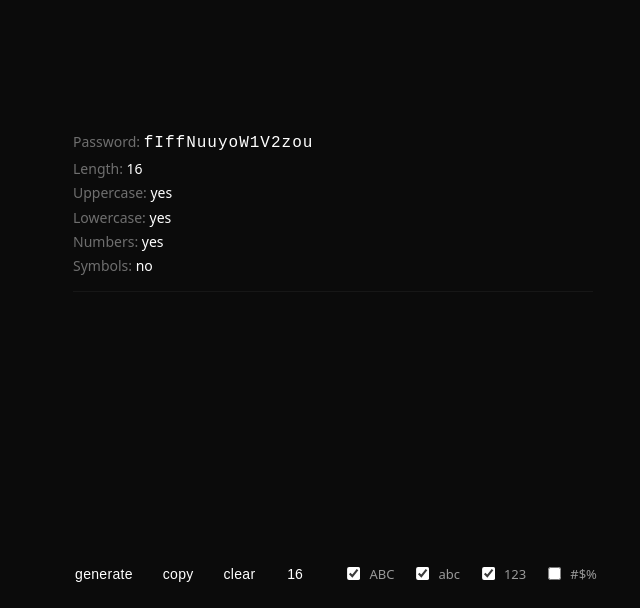
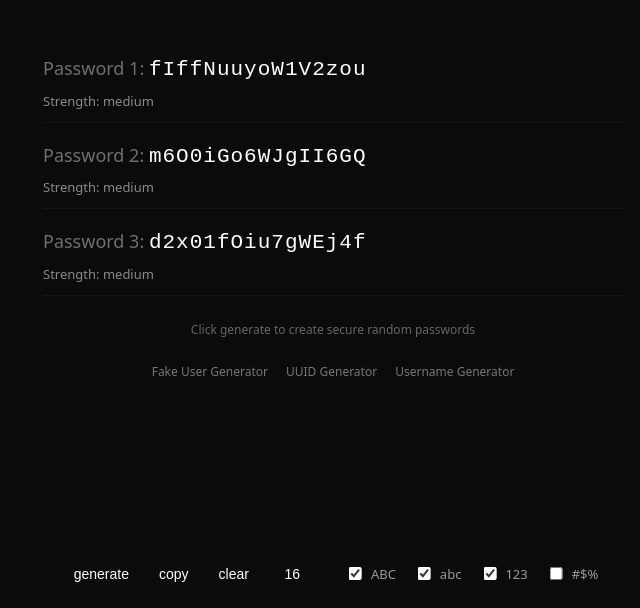
Before and after one commit to Ast07221/password-generator, a plain HTML site: page index.html in a window 1280 px wide. Shown: the part 192-800 px from the top of the page, without its empty margins (307-947 px from the left). Drawn offline with Linux system fonts and the light colour scheme.

Commit message:
Update index.html

```diff
--- a/index.html
+++ b/index.html
@@ -26,22 +26,22 @@ body{
     min-height:100vh;
     padding:20px;
     box-sizing:border-box;
+    position:relative;
 }
 .output{
     width:100%;
-    max-width:520px;
-    min-height:180px;
+    max-width:580px;
     text-align:left;
 }
 .card{
     width:100%;
-    padding:10px 0;
+    padding:12px 0;
     border-bottom:1px solid rgba(255,255,255,0.05);
 }
 .line{
-    margin:4px 0;
-    line-height:1.45;
-    font-size:14px;
+    margin:6px 0;
+    line-height:1.5;
+    font-size:18px;
     word-break:break-all;
 }
 .label{
@@ -49,6 +49,30 @@ body{
 }
 .value{
     color:#fff;
+}
+.password{
+    font-family:monospace;
+    font-size:21px;
+    letter-spacing:1px;
+}
+.strength{
+    font-size:13px;
+    color:#8a8a8a;
+    margin-top:4px;
+}
+.loader{
+    position:absolute;
+    top:50%;
+    left:50%;
+    transform:translate(-50%, -120px);
+    font-family:monospace;
+    font-size:11px;
+    letter-spacing:4px;
+    color:#7a7a7a;
+    opacity:.72;
+    pointer-events:none;
+    text-transform:uppercase;
+    user-select:none;
 }
 .topbar{
     position:fixed;
@@ -68,13 +92,12 @@ button{
     cursor:pointer;
     font-size:14px;
     font-weight:500;
-    letter-spacing:.3px;
 }
 button:hover{
     opacity:.7;
 }
 input[type="number"]{
-    width:42px;
+    width:50px;
     background:none;
     border:none;
     color:#fff;
@@ -102,12 +125,41 @@ input[type="checkbox"]{
     color:#888;
     opacity:0;
     transition:.25s;
-    pointer-events:none;
 }
-.password{
-    font-family:monospace;
-    font-size:16px;
-    letter-spacing:1px;
+.typingCursor{
+    display:inline-block;
+    width:1px;
+    height:18px;
+    background:#888;
+    margin-left:4px;
+    vertical-align:middle;
+    animation:blink .9s infinite;
+}
+.hint{
+    margin-top:25px;
+    font-size:12px;
+    color:#666;
+    text-align:center;
+}
+.links{
+    margin-top:25px;
+    display:flex;
+    gap:18px;
+    flex-wrap:wrap;
+    justify-content:center;
+    font-size:12px;
+}
+.links span{
+    color:#777;
+    cursor:pointer;
+}
+.links span:hover{
+    color:#fff;
+}
+@keyframes blink{
+    0%{opacity:0;}
+    50%{opacity:1;}
+    100%{opacity:0;}
 }
 </style>
 </head>
@@ -116,15 +168,29 @@ input[type="checkbox"]{
 <div class="notice" id="notice">copied</div>
 
 <div class="wrapper">
+    <div class="loader" id="loader">
+        INITIALIZING<span class="typingCursor"></span>
+    </div>
+
     <div class="output" id="output"></div>
+
+    <div class="hint">
+        Click generate to create secure random passwords
+    </div>
+
+    <div class="links">
+        <span>Fake User Generator</span>
+        <span>UUID Generator</span>
+        <span>Username Generator</span>
+    </div>
 </div>
 
 <div class="topbar">
-    <button onclick="generatePassword()">generate</button>
+    <button onclick="generatePasswords()">generate</button>
     <button onclick="copyPassword()">copy</button>
     <button onclick="clearPassword()">clear</button>
 
-    <input id="lengthInput" type="number" value="16" min="4" max="64">
+    <input id="lengthInput" type="number" value="16" min="4" max="200">
 
     <label><input type="checkbox" id="upper" checked>ABC</label>
     <label><input type="checkbox" id="lower" checked>abc</label>
@@ -135,16 +201,29 @@ input[type="checkbox"]{
 <script>
 const output = document.getElementById("output");
 const notice = document.getElementById("notice");
+const loader = document.getElementById("loader");
 let currentPassword = "";
-
-function showNotice(text){
+    function showNotice(text){
     notice.textContent = text;
     notice.style.opacity = 1;
     setTimeout(() => notice.style.opacity = 0, 1200);
 }
 
-function generatePassword(){
-    const length = Math.max(4, Math.min(64, parseInt(document.getElementById("lengthInput").value) || 16));
+function getStrength(password){
+    let score = 0;
+    if(password.length >= 12) score++;
+    if(password.length >= 20) score++;
+    if(/[A-Z]/.test(password)) score++;
+    if(/[0-9]/.test(password)) score++;
+    if(/[^A-Za-z0-9]/.test(password)) score++;
+
+    if(score <= 2) return "weak";
+    if(score <= 4) return "medium";
+    return "strong";
+}
+
+function createPassword(){
+    const length = Math.max(4, Math.min(200, parseInt(document.getElementById("lengthInput").value) || 16));
 
     const upper = document.getElementById("upper").checked;
     const lower = document.getElementById("lower").checked;
@@ -152,7 +231,6 @@ function generatePassword(){
     const symbols = document.getElementById("symbols").checked;
 
     let chars = "";
-
     if(upper) chars += "ABCDEFGHIJKLMNOPQRSTUVWXYZ";
     if(lower) chars += "abcdefghijklmnopqrstuvwxyz";
     if(numbers) chars += "0123456789";
@@ -162,44 +240,82 @@ function generatePassword(){
         chars = "abcdefghijklmnopqrstuvwxyz";
     }
 
+    const randomValues = new Uint32Array(length);
+    crypto.getRandomValues(randomValues);
+
     let password = "";
-    const cryptoObj = window.crypto || window.msCrypto;
-    const randomValues = new Uint32Array(length);
-    cryptoObj.getRandomValues(randomValues);
-
-    for(let i=0; i<length; i++){
+    for(let i=0;i<length;i++){
         password += chars[randomValues[i] % chars.length];
     }
 
-    currentPassword = password;
-    render(password, length, upper, lower, numbers, symbols);
+    return password;
 }
 
-function render(password, length, upper, lower, numbers, symbols){
-  output.innerHTML = `
-        <div class="card">
-            <div class="line"><span class="label">Password:</span> <span class="value password">${password}</span></div>
-            <div class="line"><span class="label">Length:</span> <span class="value">${length}</span></div>
-            <div class="line"><span class="label">Uppercase:</span> <span class="value">${upper ? "yes" : "no"}</span></div>
-            <div class="line"><span class="label">Lowercase:</span> <span class="value">${lower ? "yes" : "no"}</span></div>
-            <div class="line"><span class="label">Numbers:</span> <span class="value">${numbers ? "yes" : "no"}</span></div>
-            <div class="line"><span class="label">Symbols:</span> <span class="value">${symbols ? "yes" : "no"}</span></div>
-        </div>
-    `;
+function typePasswords(passwords){
+    output.innerHTML = "";
+
+    passwords.forEach((password,index)=>{
+        const card = document.createElement("div");
+        card.className = "card";
+        card.innerHTML = `
+            <div class="line">
+                <span class="label">Password ${index+1}:</span>
+                <span class="value password" id="p${index}"></span>
+                <span class="typingCursor" id="c${index}"></span>
+            </div>
+            <div class="strength">Strength: ${getStrength(password)}</div>
+        `;
+        output.appendChild(card);
+
+        const target = document.getElementById(`p${index}`);
+        const cursor = document.getElementById(`c${index}`);
+
+        let i = 0;
+        function typeChar(){
+            if(i < password.length){
+                target.textContent += password[i];
+                i++;
+                setTimeout(typeChar, 12);
+            } else {
+                cursor.remove();
+            }
+        }
+
+        setTimeout(typeChar, index * 250);
+    });
+}
+
+function generatePasswords(){
+    loader.style.display = "block";
+    output.innerHTML = "";
+
+    setTimeout(()=>{
+        const passwords = [
+            createPassword(),
+            createPassword(),
+            createPassword()
+        ];
+
+        currentPassword = passwords[0];
+        loader.style.display = "none";
+        typePasswords(passwords);
+    }, 350);
 }
 
 function copyPassword(){
     if(!currentPassword) return;
     navigator.clipboard.writeText(currentPassword);
-    showNotice("password copied");
+    showNotice("copied");
 }
 
 function clearPassword(){
     output.innerHTML = "";
     currentPassword = "";
+    loader.style.display = "block";
 }
 
-window.onload = generatePassword;
+window.onload = generatePasswords;
 </script>
+
 </body>
 </html>
```
